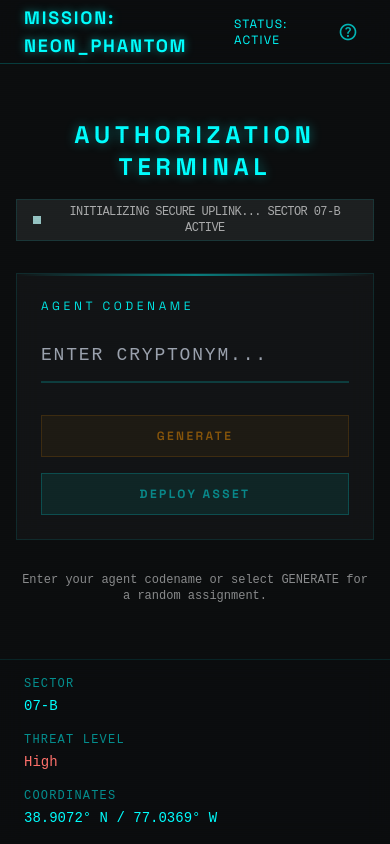
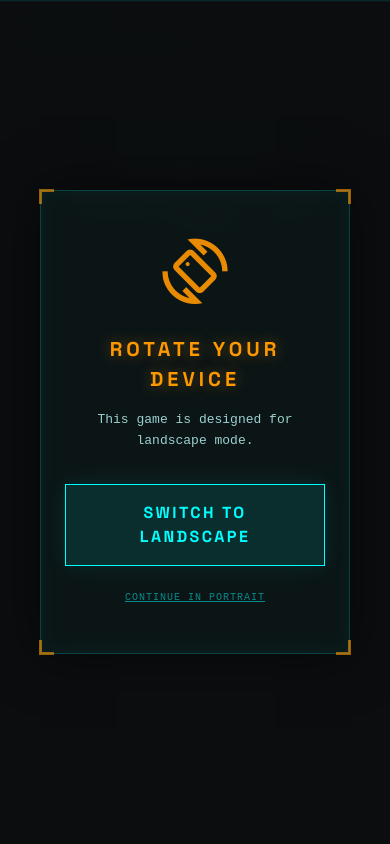
Before and after one commit to Akash-an/two_spies, a React (Vite) app in the folder stitch-frontend/: page / in a window 390 px wide. Built offline with nearby package versions, Linux system fonts and the light colour scheme; no server answers.

Commit message:
added orientation guard

```diff
--- a/stitch-frontend/src/components/MissionDeploymentHub/MissionDeploymentHub.tsx
+++ b/stitch-frontend/src/components/MissionDeploymentHub/MissionDeploymentHub.tsx
@@ -113,7 +113,7 @@ const MissionDeploymentHub: React.FC<MissionDeploymentHubProps> = ({
       </header>
 
       {/* Sidebar */}
-      <aside className={`fixed left-0 top-16 h-[calc(100vh-64px)] ${mobileMenuOpen ? 'w-64 translate-x-0' : 'w-0 -translate-x-full'} md:w-60 lg:w-72 md:translate-x-0 border-r border-[#00ffff]/10 bg-surface-container-low flex flex-col p-6 md:p-6 space-y-8 z-40 overflow-hidden md:overflow-y-auto transition-all duration-300`}>
+      <aside className={`fixed left-0 top-16 h-[calc(100vh-64px)] ${mobileMenuOpen ? 'w-64 translate-x-0' : 'w-0 -translate-x-full'} md:w-60 lg:w-72 md:translate-x-0 border-r border-[#00ffff]/10 bg-surface-container-low flex flex-col p-6 md:p-6 space-y-8 z-40 overflow-y-auto transition-all duration-300`}>
         <div className="space-y-1">
           <p className="text-primary/40 text-[10px] font-['Space_Grotesk'] tracking-[0.2em] uppercase">Current Agent</p>
           <h2 className="text-primary font-['Space_Grotesk'] font-bold tracking-tighter text-xl">{operativeName.replace(/^(OPERATIVE|AGENT)_/i, '')}</h2>
@@ -141,13 +141,13 @@ const MissionDeploymentHub: React.FC<MissionDeploymentHubProps> = ({
       </aside>
 
       {/* Main Canvas */}
-      <main className="ml-0 md:ml-60 lg:ml-72 pt-16 pb-20 h-screen overflow-hidden relative flex flex-col transition-all duration-300">
+      <main className="ml-0 md:ml-60 lg:ml-72 pt-16 pb-20 h-screen overflow-y-auto relative flex flex-col transition-all duration-300">
         {/* Strategic Background */}
         <div className="absolute inset-0 z-0 opacity-20 pointer-events-none">
           <div className="w-full h-full bg-gradient-to-t from-surface via-transparent to-surface" />
         </div>
 
-        <div className="relative z-10 h-full p-4 md:p-12 flex flex-col">
+        <div className="relative z-10 min-h-full p-4 md:p-12 flex flex-col">
           {/* Hero Modules Container */}
           <div className="grid grid-cols-1 md:grid-cols-2 gap-12 max-w-6xl mx-auto w-full my-auto">
             {/* INITIATE OPERATION */}
--- /dev/null
+++ b/stitch-frontend/src/components/OrientationGuard/OrientationGuard.css
@@ -0,0 +1,143 @@
+.orientation-guard-overlay {
+  position: fixed;
+  inset: 0;
+  background: rgba(12, 14, 15, 0.98);
+  backdrop-filter: blur(10px);
+  z-index: 9999;
+  display: flex;
+  align-items: center;
+  justify-content: center;
+  padding: 40px;
+  color: #00ffff;
+  font-family: 'Space Grotesk', sans-serif;
+}
+
+.orientation-content {
+  position: relative;
+  max-width: 500px;
+  width: 100%;
+  padding: 48px 24px;
+  background: rgba(0, 255, 255, 0.03);
+  border: 1px solid rgba(0, 255, 255, 0.2);
+  text-align: center;
+  box-shadow: 0 0 50px rgba(0, 0, 0, 0.5), inset 0 0 20px rgba(0, 255, 255, 0.05);
+}
+
+.tactical-warning-icon {
+  margin-bottom: 24px;
+}
+
+.tactical-warning-icon .material-symbols-outlined {
+  font-size: 64px;
+  color: #fe9800;
+  animation: pulse-icon 2s infinite;
+}
+
+.tactical-header {
+  font-size: 20px;
+  font-weight: 900;
+  letter-spacing: 0.2em;
+  margin-bottom: 16px;
+  text-transform: uppercase;
+  color: #fe9800;
+  text-shadow: 0 0 15px rgba(254, 152, 0, 0.4);
+}
+
+.tactical-subtext {
+  font-family: 'JetBrains Mono', monospace;
+  font-size: 13px;
+  line-height: 1.6;
+  opacity: 0.8;
+  margin-bottom: 32px;
+  color: #c1fffe;
+}
+
+.tactical-rotate-btn {
+  display: flex;
+  align-items: center;
+  justify-content: center;
+  gap: 12px;
+  margin: 0 auto;
+  padding: 16px 32px;
+  background: rgba(0, 255, 255, 0.1);
+  border: 1px solid #00ffff;
+  color: #00ffff;
+  font-family: 'Space Grotesk', sans-serif;
+  font-weight: 700;
+  letter-spacing: 0.15em;
+  cursor: pointer;
+  transition: all 0.2s ease;
+  box-shadow: 0 0 20px rgba(0, 255, 255, 0.1);
+}
+
+.tactical-rotate-btn:hover {
+  background: #00ffff;
+  color: #0c0e0f;
+  box-shadow: 0 0 30px rgba(0, 255, 255, 0.3);
+  transform: scale(1.05);
+}
+
+.tactical-rotate-btn:active {
+  transform: scale(0.98);
+}
+
+.tactical-rotate-btn .material-symbols-outlined {
+  font-size: 20px;
+}
+
+/* Terminal decoration corners */
+.terminal-decor {
+  position: absolute;
+  width: 15px;
+  height: 15px;
+  border-color: #fe9800;
+  border-style: solid;
+  opacity: 0.6;
+}
+
+.top-left { top: -2px; left: -2px; border-width: 3px 0 0 3px; }
+.top-right { top: -2px; right: -2px; border-width: 3px 3px 0 0; }
+.bottom-left { bottom: -2px; left: -2px; border-width: 0 0 3px 3px; }
+.bottom-right { bottom: -2px; right: -2px; border-width: 0 3px 3px 0; }
+
+@keyframes pulse-icon {
+  0%, 100% { opacity: 1; transform: scale(1); }
+  50% { opacity: 0.6; transform: scale(1.1); }
+}
+
+@keyframes scanline {
+  0% { transform: translateY(-100%); }
+  100% { transform: translateY(100%); }
+}
+
+.orientation-guard-overlay::after {
+  content: "";
+  position: absolute;
+  top: 0;
+  left: 0;
+  width: 100%;
+  height: 2px;
+  background: rgba(0, 255, 255, 0.1);
+  animation: scanline 4s linear infinite;
+  pointer-events: none;
+}
+
+.tactical-dismiss-link {
+  display: block;
+  margin: 24px auto 0;
+  background: none;
+  border: none;
+  color: #00ffff;
+  font-family: 'JetBrains Mono', monospace;
+  font-size: 10px;
+  text-decoration: underline;
+  opacity: 0.5;
+  cursor: pointer;
+  letter-spacing: 0.1em;
+  text-transform: uppercase;
+  transition: opacity 0.2s ease;
+}
+
+.tactical-dismiss-link:hover {
+  opacity: 1;
+}
--- /dev/null
+++ b/stitch-frontend/src/components/OrientationGuard/OrientationGuard.tsx
@@ -0,0 +1,77 @@
+import React, { useState, useEffect } from 'react';
+import './OrientationGuard.css';
+
+const OrientationGuard: React.FC = () => {
+  const [isPortrait, setIsPortrait] = useState(window.innerHeight > window.innerWidth);
+  const [isDismissed, setIsDismissed] = useState(false);
+
+  useEffect(() => {
+    const handleResize = () => {
+      const portrait = window.innerHeight > window.innerWidth;
+      setIsPortrait(portrait);
+      if (!portrait) {
+        setIsDismissed(false); // Reset if they actually rotate
+      }
+    };
+
+    window.addEventListener('resize', handleResize);
+    window.addEventListener('orientationchange', handleResize);
+
+    return () => {
+      window.removeEventListener('resize', handleResize);
+      window.removeEventListener('orientationchange', handleResize);
+    };
+  }, []);
+
+  const handleForceLandscape = async () => {
+    try {
+      if (!document.fullscreenElement) {
+        await document.documentElement.requestFullscreen();
+      }
+
+      // Attempt to lock orientation (supported on Chrome/Android)
+      const orientation = screen.orientation as any;
+      if (orientation && orientation.lock) {
+        await orientation.lock('landscape').catch(() => {});
+      }
+
+      // Dismiss the overlay regardless of whether the lock succeeded
+      // This ensures the button actually "works" from the user's perspective
+      setIsDismissed(true);
+    } catch (err) {
+      console.error('Rotation Error:', err);
+      setIsDismissed(true);
+    }
+  };
+
+  if (!isPortrait || isDismissed) return null;
+
+  return (
+    <div className="orientation-guard-overlay">
+      <div className="orientation-content">
+        <div className="tactical-warning-icon">
+          <span className="material-symbols-outlined">screen_rotation</span>
+        </div>
+        <h1 className="tactical-header">ROTATE YOUR DEVICE</h1>
+        <p className="tactical-subtext">
+          This game is designed for landscape mode.
+        </p>
+
+        <button className="tactical-rotate-btn" onClick={handleForceLandscape}>
+          SWITCH TO LANDSCAPE
+        </button>
+
+        <button className="tactical-dismiss-link" onClick={() => setIsDismissed(true)}>
+          CONTINUE IN PORTRAIT
+        </button>
+
+        <div className="terminal-decor top-left"></div>
+        <div className="terminal-decor top-right"></div>
+        <div className="terminal-decor bottom-left"></div>
+        <div className="terminal-decor bottom-right"></div>
+      </div>
+    </div>
+  );
+};
+
+export default OrientationGuard;
--- a/stitch-frontend/src/components/PhaserGame/PhaserGame.tsx
+++ b/stitch-frontend/src/components/PhaserGame/PhaserGame.tsx
@@ -336,13 +336,19 @@ const PhaserGame: React.FC<PhaserGameProps> = ({
     webSocketClient.send(ClientMessageType.END_TURN, {});
   }, [webSocketClient]);
 
-  const toggleFullscreen = () => {
-    if (!document.fullscreenElement) {
-      document.documentElement.requestFullscreen().catch(err => {
-        console.error(`Error attempting to enable fullscreen: ${err.message}`);
-      });
-    } else {
-      document.exitFullscreen();
+  const toggleFullscreen = async () => {
+    try {
+      if (!document.fullscreenElement) {
+        await document.documentElement.requestFullscreen();
+        const orientation = screen.orientation as any;
+        if (orientation && orientation.lock) {
+          await orientation.lock('landscape').catch(() => {});
+        }
+      } else {
+        await document.exitFullscreen();
+      }
+    } catch (err) {
+      console.error('Fullscreen toggle failed:', err);
     }
   };
 
--- a/stitch-frontend/src/main.tsx
+++ b/stitch-frontend/src/main.tsx
@@ -8,6 +8,7 @@ import { ClientMessageType, ServerMessageType } from './types/Messages';
 import type { PlayerSide } from './types/Messages';
 import './styles/index.css';
 import HowToPlayOverlay from './components/PhaserGame/HowToPlayOverlay';
+import OrientationGuard from './components/OrientationGuard/OrientationGuard';
 
 type GamePhase = 'entering-name' | 'deployment' | 'playing';
 
@@ -208,6 +209,7 @@ function App() {
 
   return (
     <div style={{ width: '100%', height: '100vh' }}>
+      <OrientationGuard />
       {phase === 'entering-name' && (
         <CodenameAuthorizationTerminal
           operativeCodename={playerName}
```
Also changed, not shown: 1 other file (tests, documents, lock files or other folders).
